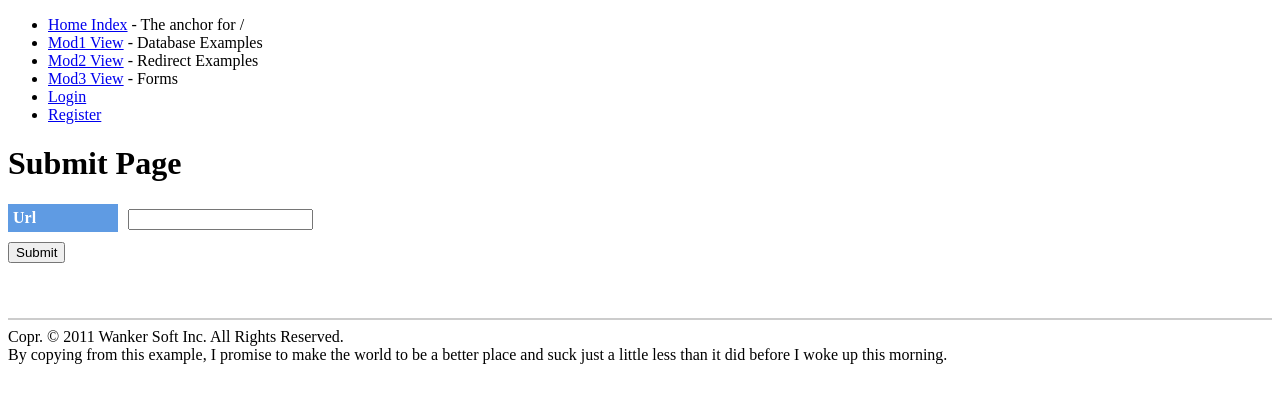
After one commit to sean-/flask-skeleton, a Python web app: template skeleton/modules/mod3/templates/page_submit.html in a window 1280 px wide. The commit adds this page. Shown: the top 403 px of the page. Run offline with Jinja, Linux system fonts and the light colour scheme; the template is opened without the code that fills it, so the values that code supplies are empty, except form fields; form fields are guessed from the names that the template uses; some libraries are stand-ins or nearby versions.

Commit message:
Add the ability to submit pages
Signed-off-by: Sean Chittenden <sean@chittenden.org>

```diff
--- /dev/null
+++ b/skeleton/modules/mod3/forms.py
@@ -0,0 +1,5 @@
+from flaskext.wtf import Form, Required, SubmitField, TextField, URL
+
+class PageSubmitForm(Form):
+    url = TextField('URL', validators=[Required(), URL()])
+    submit = SubmitField('Submit')
--- a/skeleton/modules/mod3/models/page.py
+++ b/skeleton/modules/mod3/models/page.py
@@ -9,3 +9,6 @@ class Page(db.Model):
         backref=db.backref('pages', lazy='dynamic'))
     __tablename__ = 'page'
     __table_args__ = {'schema':'public'}
+
+    def __init__(self, url = url):
+        self.url = url
--- /dev/null
+++ b/skeleton/modules/mod3/templates/page_submit.html
@@ -0,0 +1,16 @@
+{% extends "layout/base.html" %}
+{% block title %}mod3/submit{% endblock %}
+{% block content %}
+<h1>Submit Page</h1>
+
+{% if form.errors %}<p class="error"><strong>Unable to submit a page. See error messages below.</strong>{% endif %}
+{% from "_formhelpers.html" import render_field %}
+<form method="POST" action="">
+  <dl>
+    {{ render_field(form.url) }}
+    <dd>{{ form.submit }}</dd>
+  </dl>
+  {{ form.hidden_tag() }}
+</form>
+</p>
+{% endblock %}
--- a/skeleton/modules/mod3/templates/root.html
+++ b/skeleton/modules/mod3/templates/root.html
@@ -5,7 +5,9 @@
 <p class="important">Welcome to the mod3 module! <a href="{{ url_for('.static', filename='mod3/asset.txt') }}">mod3 asset (note '.static' and not 'static')</a></p>
 <p>mod3 demonstrates adding a third url_prefix to an app (e.g. '<code>/mod3</code>'). Note trailing slashes.</p>
 <ul>
-  <li><a href="{{ url_for('page_list') }}">Page List</a></li>
+  <li><a href="{{ url_for('page_list') }}">Page List</a>{% if session.li %}
+    - <a href="{{ url_for('page_submit') }}">Submit a New Page</a>
+{% endif %}</li>
   <li><a href="{{ url_for('tag_list') }}">Tag List</a></li>
 </ul>
 {% endblock %}
```
Also changed, not shown: skeleton/modules/mod3/views.py (+16 -1 lines).
